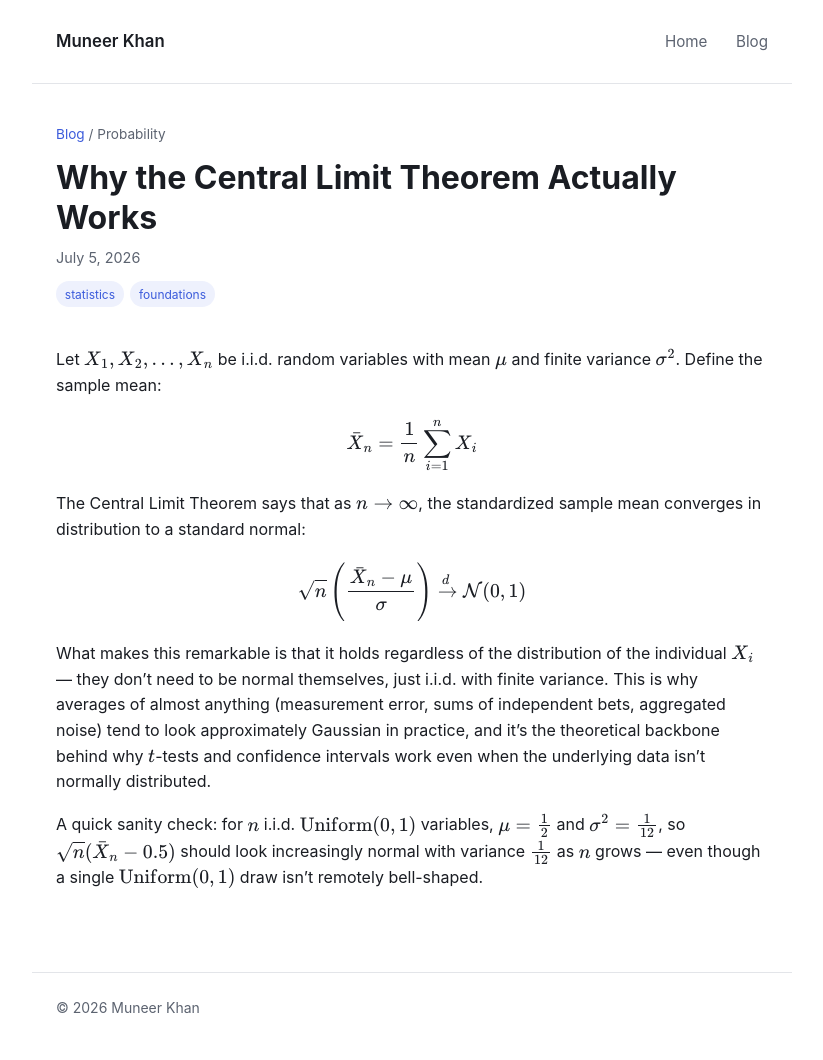
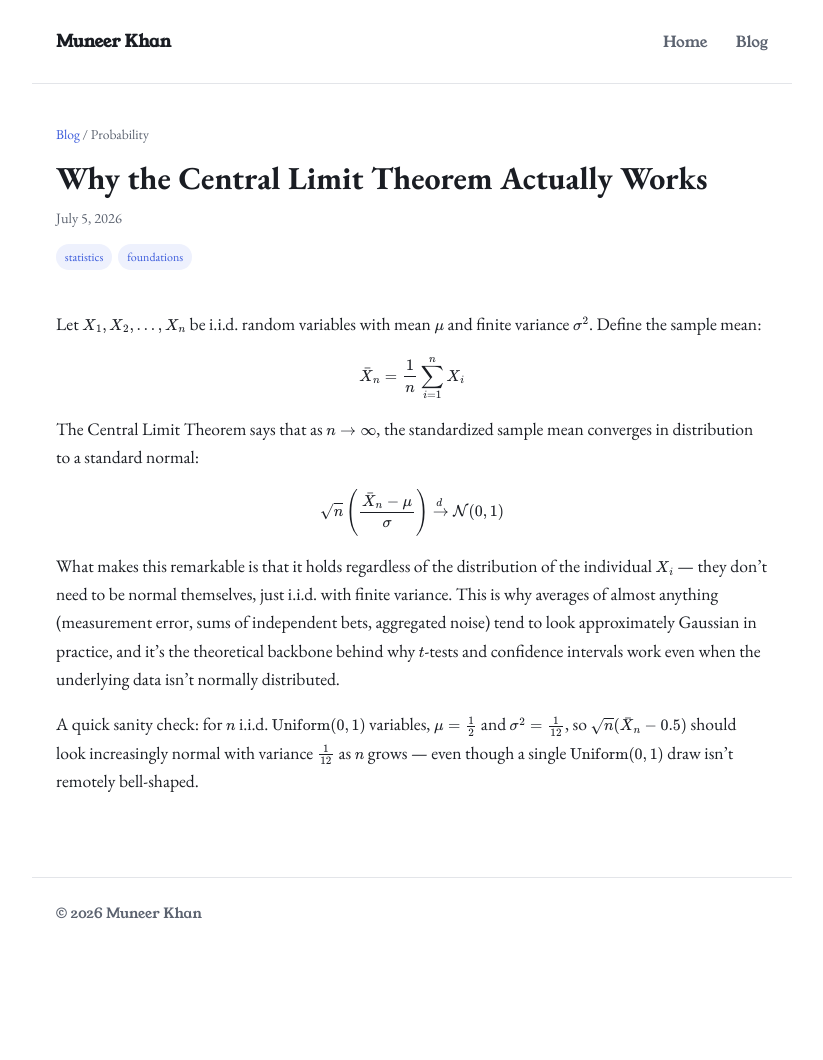
Before and after one commit to munkhan3/munkhan3.github.io, a Jekyll site: the page built from blogs/probability/central-limit-theorem.md, in a window 1280 px wide. Shown: the whole page, without its empty margins (228-1051 px from the left). Built offline with Jekyll 4.4.1, drawn with Linux system fonts in a browser that asks for light colours; some web fonts are replaced; after the commit the page ends 964 px from its top, so only the background shows below that.

Commit message:
font changes

```diff
--- a/_includes/head.html
+++ b/_includes/head.html
@@ -1,5 +1,9 @@
 <meta charset="UTF-8">
 <meta name="viewport" content="width=device-width, initial-scale=1.0">
+<link rel="preconnect" href="https://fonts.googleapis.com">
+<link rel="preconnect" href="https://fonts.gstatic.com" crossorigin>
+<link href="https://fonts.googleapis.com/css2?family=DM+Serif+Text:ital@0;1&family=Emblema+One&family=Limelight&family=Permanent+Marker&family=Staatliches&family=Young+Serif&display=swap" rel="stylesheet">
+<link href="https://fonts.googleapis.com/css2?family=Inter:wght@400;500;600;700&family=EB+Garamond:ital,wght@0,400;0,500;0,600;0,700;1,400;1,600&display=swap" rel="stylesheet">
 <title>{% if page.title %}{{ page.title }} · {% endif %}{{ site.title }}</title>
 <link rel="stylesheet" href="{{ '/assets/css/styles.css' | relative_url }}">
 {% if page.layout == "blog-post" %}
--- a/assets/css/styles.css
+++ b/assets/css/styles.css
@@ -12,8 +12,8 @@ img, picture { max-width: 100%; display: block; }
   --color-border: #e3e5e9;
   --color-accent: #3b5bdb;
   --color-accent-muted: #eef1fd;
-  --font-sans: -apple-system, BlinkMacSystemFont, "Segoe UI", Roboto, Helvetica, Arial, sans-serif;
-  --font-mono: ui-monospace, SFMono-Regular, "SF Mono", Menlo, Consolas, monospace;
+  --font-sans: "Young Serif", -apple-system, BlinkMacSystemFont, "Segoe UI", Roboto, Helvetica, Arial, sans-serif;  --font-mono: ui-monospace, SFMono-Regular, "SF Mono", Menlo, Consolas, monospace;
+  --font-serif: "EB Garamond", Georgia, "Times New Roman", serif;
 }
 
 @media (prefers-color-scheme: dark) {
@@ -119,6 +119,10 @@ main { min-height: 60vh; padding-bottom: 4rem; }
 
 /* Single post */
 .post-header { margin-bottom: 2.5rem; }
+.post {
+  font-family: var(--font-serif);
+  font-size: 1.1rem;
+}
 
 .post-meta {
   font-size: 0.85rem;
```
